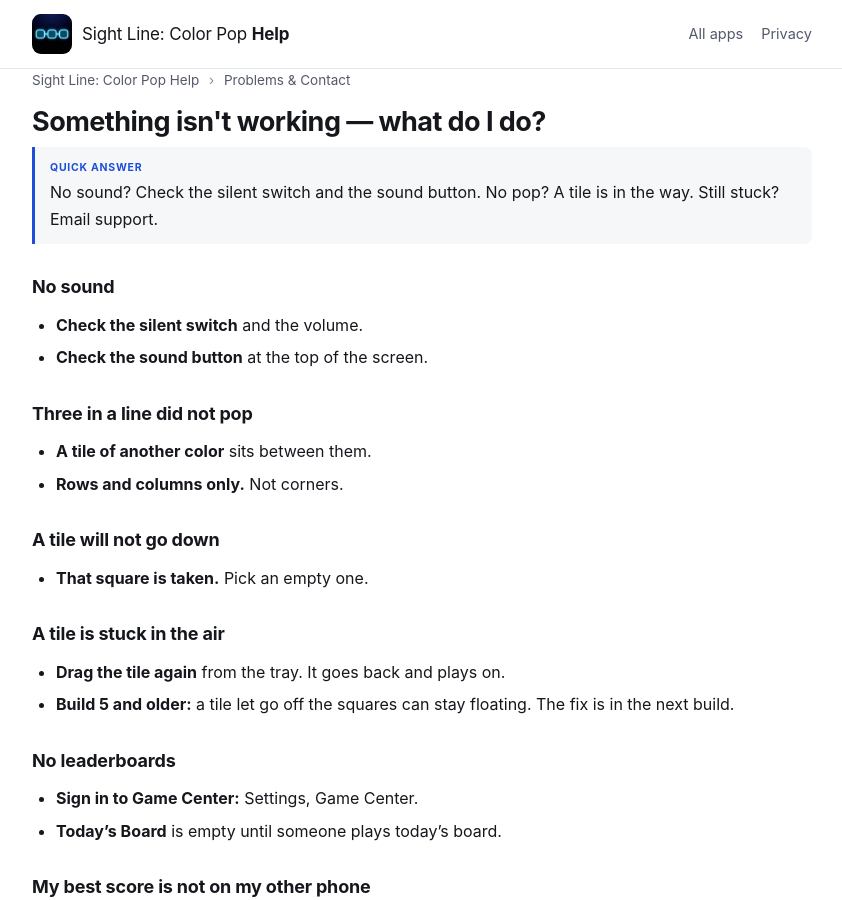
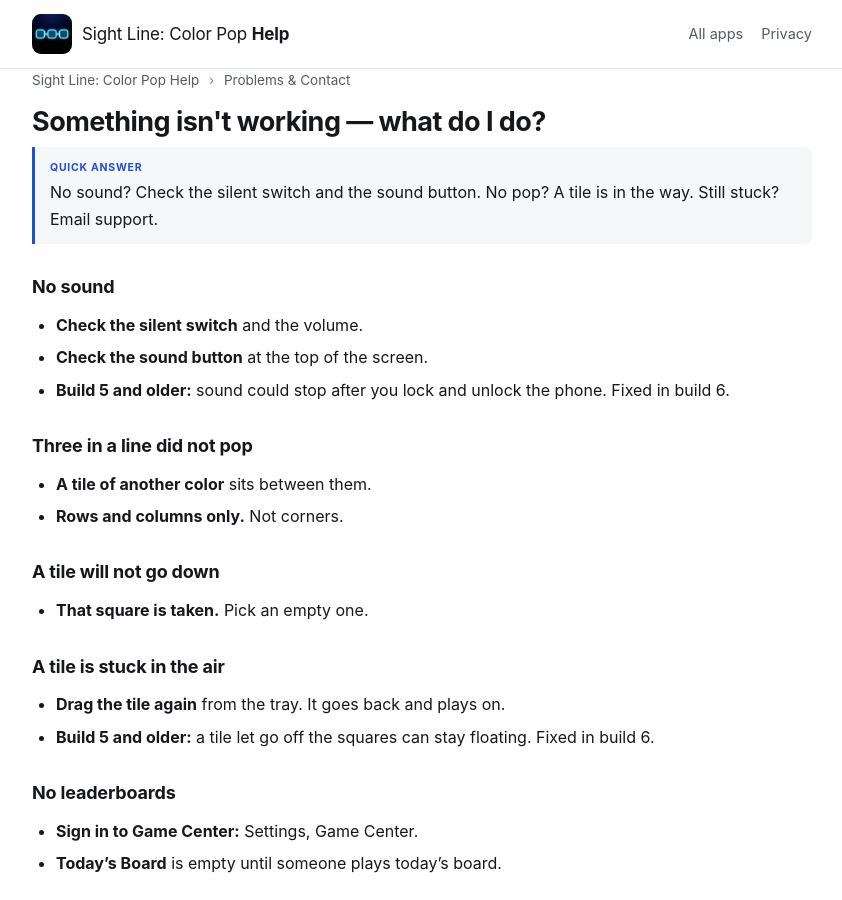
Before and after one commit to mytombrown/team-assist-help, a Jekyll site: the page built from _guides/sightline/troubleshooting.md, in a window 1280 px wide and 900 px high. Shown: the whole window, without its empty margins (218-1060 px from the left). Built offline with Jekyll 4.4.1, drawn with Linux system fonts in a browser that asks for light colours.

Commit message:
Sight Line Build 6: floating tile + sound after lock fixed (SL-1774, SL-1770)
Co-Authored-By: Claude Opus 5.5 <noreply@anthropic.com>

```diff
--- a/_guides/sightline/troubleshooting.md
+++ b/_guides/sightline/troubleshooting.md
@@ -13,6 +13,7 @@ related:
 
 - **Check the silent switch** and the volume.
 - **Check the sound button** at the top of the screen.
+- **Build 5 and older:** sound could stop after you lock and unlock the phone. Fixed in build 6.
 
 ## Three in a line did not pop
 
@@ -26,7 +27,7 @@ related:
 ## A tile is stuck in the air
 
 - **Drag the tile again** from the tray. It goes back and plays on.
-- **Build 5 and older:** a tile let go off the squares can stay floating. The fix is in the next build.
+- **Build 5 and older:** a tile let go off the squares can stay floating. Fixed in build 6.
 
 ## No leaderboards
 
```
